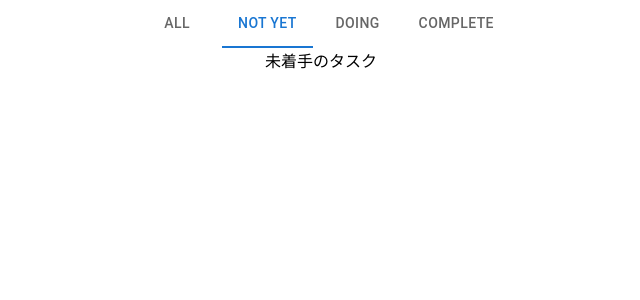
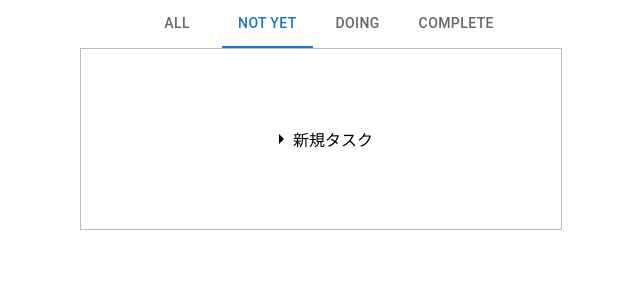
Before and after one commit to A5high3/fixel-coding-test, a React (Create React App) app: page / in a window 1280 px wide. Shown: the top 300 px of the page, without its empty margins (319-959 px from the left). Built offline with nearby package versions, Linux system fonts and the light colour scheme.

Commit message:
タスクごとの状態で表示わけ/atomicdesign適用

```diff
--- a/src/App.tsx
+++ b/src/App.tsx
@@ -1,24 +1,20 @@
-import { useState, ReactNode } from "react";
+import { useState } from "react";
 
 import "./App.css";
+
+import TabContents from "./organisms/TabContents";
 
 import { Box } from "@mui/material";
 import Tab from "@mui/material/Tab";
 import Tabs from "@mui/material/Tabs";
 
-function TabContents(props: {
-  children?: ReactNode;
-  chosenTabIndex: number;
-  contentsTabIndex: number;
-}) {
-  return (
-    <Box>
-      {props.chosenTabIndex === props.contentsTabIndex && (
-        <Box>{props.children}</Box>
-      )}
-    </Box>
-  );
-}
+import dummy from "./dummyData.json";
+
+type ToDoObject = {
+  id: number;
+  title: string;
+  state: "NOTYET" | "DOING" | "COMPLETE";
+};
 
 function App() {
   const [chosenTabIndex, choiseTab] = useState(1);
@@ -33,16 +29,16 @@ function App() {
         </Tabs>
       </Box>
       <TabContents chosenTabIndex={chosenTabIndex} contentsTabIndex={0}>
-        全てのタスク
+        {dummy as ToDoObject[]}
       </TabContents>
       <TabContents chosenTabIndex={chosenTabIndex} contentsTabIndex={1}>
-        未着手のタスク
+        {dummy.filter((v) => v.state === "NOTYET") as ToDoObject[]}
       </TabContents>
       <TabContents chosenTabIndex={chosenTabIndex} contentsTabIndex={2}>
-        実行中のタスク
+        {dummy.filter((v) => v.state === "DOING") as ToDoObject[]}
       </TabContents>
       <TabContents chosenTabIndex={chosenTabIndex} contentsTabIndex={3}>
-        完了ののタスク
+        {dummy.filter((v) => v.state === "COMPLETE") as ToDoObject[]}
       </TabContents>
     </div>
   );
--- /dev/null
+++ b/src/dummyData.json
@@ -0,0 +1,6 @@
+[
+  { "id": 1, "title": "新規タスク", "state": "NOTYET" },
+  { "id": 2, "title": "最優先タスク", "state": "DOING" },
+  { "id": 3, "title": "最優先タスク", "state": "DOING" },
+  { "id": 4, "title": "第２優先タスク", "state": "COMPLETE" }
+]
--- /dev/null
+++ b/src/molecules/TaskMenu.tsx
@@ -0,0 +1,50 @@
+import { Box } from "@mui/material";
+
+import List from "@mui/material/List";
+import ListItemButton from "@mui/material/ListItemButton";
+import ListItemIcon from "@mui/material/ListItemIcon";
+import ListItemText from "@mui/material/ListItemText";
+
+import {
+  TaskAlt,
+  ArrowRight,
+  DeleteForever,
+  Autorenew,
+} from "@mui/icons-material";
+
+export default function TaskMenu(props: { isShow: boolean }) {
+  return (
+    <>
+      {props.isShow && (
+        <Box sx={{ position: "absolute", maxWidth: 250, left: 0 }}>
+          <List>
+            <ListItemButton>
+              <ListItemIcon>
+                <ArrowRight />
+              </ListItemIcon>
+              <ListItemText primary="タスクを実行中にする" />
+            </ListItemButton>
+            <ListItemButton>
+              <ListItemIcon>
+                <TaskAlt />
+              </ListItemIcon>
+              <ListItemText primary="タスクを完了にする" />
+            </ListItemButton>
+            <ListItemButton>
+              <ListItemIcon>
+                <Autorenew />
+              </ListItemIcon>
+              <ListItemText primary="タスクを更新する" />
+            </ListItemButton>
+            <ListItemButton>
+              <ListItemIcon>
+                <DeleteForever />
+              </ListItemIcon>
+              <ListItemText primary="タスクを削除する" />
+            </ListItemButton>
+          </List>
+        </Box>
+      )}
+    </>
+  );
+}
--- /dev/null
+++ b/src/molecules/TodoColumn.tsx
@@ -0,0 +1,35 @@
+import { useState } from "react";
+
+import { Box } from "@mui/material";
+import { TaskAlt, ArrowRight, Autorenew } from "@mui/icons-material";
+
+type ToDoObject = {
+  id: number;
+  title: string;
+  state: "NOTYET" | "DOING" | "COMPLETE";
+};
+
+export default function TodoColumn(props: { todo: ToDoObject }) {
+  const [isShowTodoMenu, switchShowTodoMenu] = useState(false);
+
+  return (
+    <Box
+      sx={{
+        display: "flex",
+        width: "100%",
+        minHeight: 100,
+        maxWidth: 400,
+        border: "1px solid #bbb",
+        padding: 5,
+        justifyContent: "center",
+        alignItems: "center",
+      }}
+      onClick={() => switchShowTodoMenu(!isShowTodoMenu)}
+    >
+      {props.todo.state === "NOTYET" && <ArrowRight />}
+      {props.todo.state === "DOING" && <Autorenew />}
+      {props.todo.state === "COMPLETE" && <TaskAlt />}
+      {props.todo.title}
+    </Box>
+  );
+}
--- /dev/null
+++ b/src/organisms/TabContents.tsx
@@ -0,0 +1,35 @@
+import { useState } from "react";
+
+import { Box } from "@mui/material";
+import TaskMenu from "../molecules/TaskMenu";
+import TodoColumn from "../molecules/ToDoColumn";
+
+type ToDoObject = {
+  id: number;
+  title: string;
+  state: "NOTYET" | "DOING" | "COMPLETE";
+};
+
+export default function TabContents(props: {
+  children?: ToDoObject[];
+  chosenTabIndex: number;
+  contentsTabIndex: number;
+}) {
+  const [isShowTodoMenu, switchShowTodoMenu] = useState(false);
+
+  return (
+    <Box
+      sx={{
+        display: "flex",
+        width: "100%",
+        alignItems: "center",
+        justifyContent: "center",
+        flexDirection: "column",
+      }}
+    >
+      <TaskMenu isShow={isShowTodoMenu} />
+      {props.chosenTabIndex === props.contentsTabIndex &&
+        props.children?.map((v) => <TodoColumn todo={v} />)}
+    </Box>
+  );
+}
```
